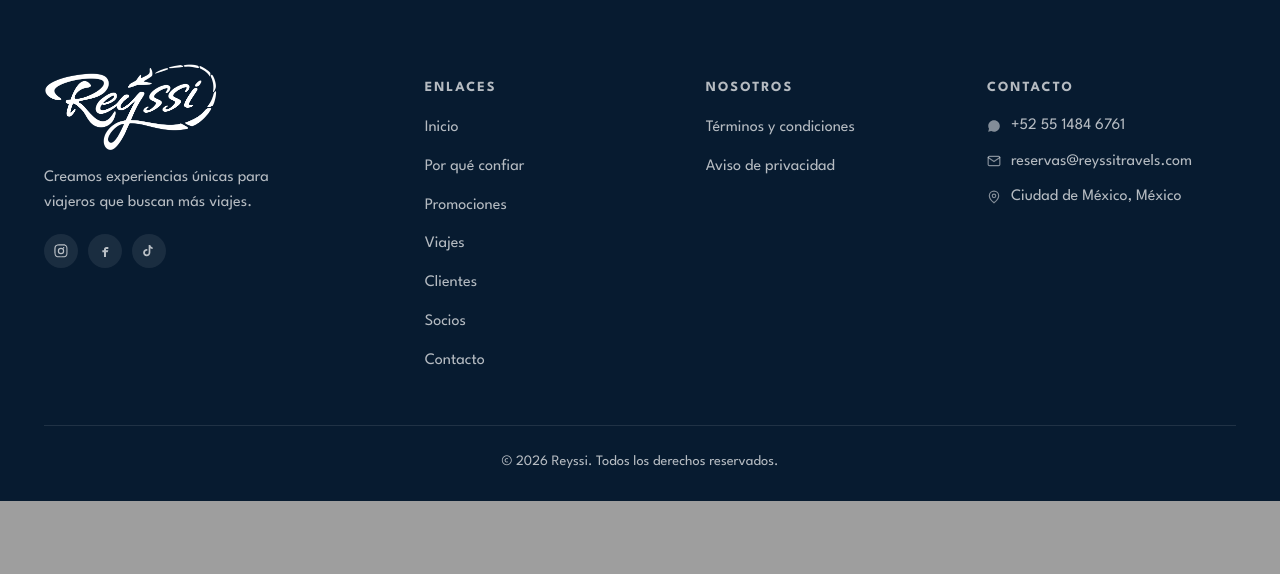
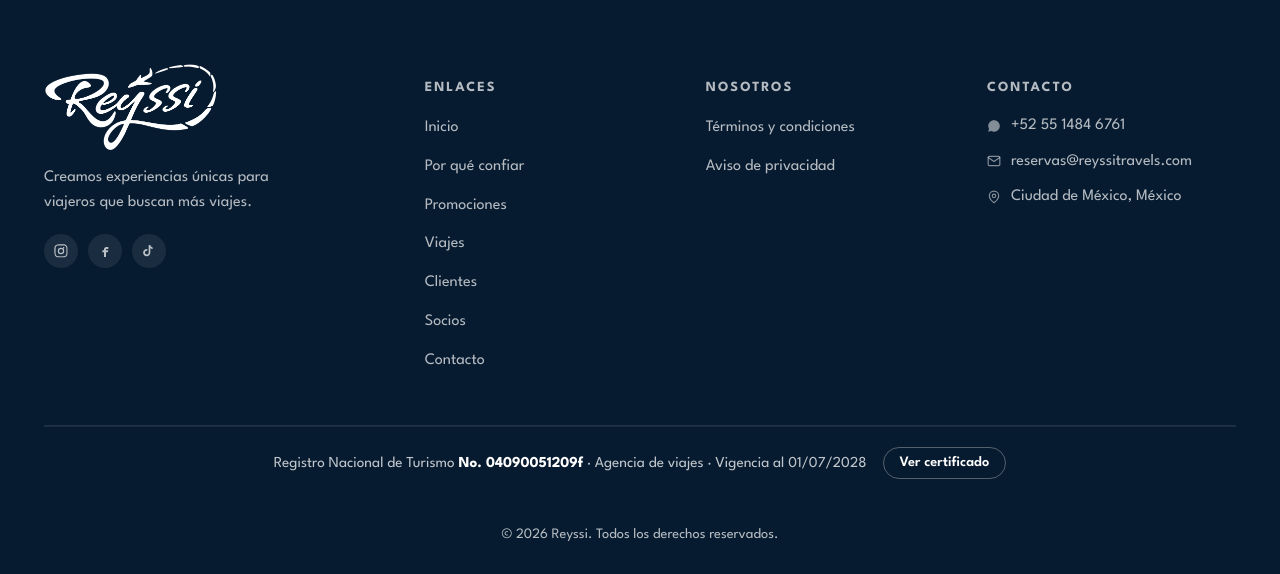
Before and after one commit to AndyCG03/reyssi-travels, a Node server app: page /viajes in a window 1280 px wide. Shown: the part 2215-2789 px from the top of the page. Before the commit the page ends 2716 px from the top, so only its background shows below. Run offline with Node 20, Linux system fonts and the light colour scheme.

Commit message:
Añadir Registro Nacional de Turismo al pie con certificado visible
Co-Authored-By: Claude Opus 5.5 <noreply@anthropic.com>
Claude-Session: https://claude.ai/code/session_018zwPDVC92pBWjNU1PNtYMc

```diff
--- a/public/css/redesign.css
+++ b/public/css/redesign.css
@@ -455,3 +455,28 @@ html, body{ overflow-x: clip; }
     background: linear-gradient(to bottom, rgba(7,27,48,.82) 0%, rgba(7,27,48,.64) 54%, rgba(7,27,48,.42) 100%);
   }
 }
+
+/* Registro Nacional de Turismo */
+.footer-rnt{
+  display: flex; flex-wrap: wrap; align-items: center; justify-content: center; gap: 10px 16px;
+  padding-block: 20px; border-top: 1px solid rgba(255,255,255,.08);
+  font-size: .95rem; color: rgba(255,255,255,.75); text-align: center;
+}
+.footer-rnt strong{ color: #fff; }
+.rnt-open{
+  padding: 8px 16px; border-radius: 999px; border: 1px solid rgba(255,255,255,.3);
+  color: #fff; font-size: .9rem; font-weight: 600;
+  transition: background .3s, border-color .3s;
+}
+.rnt-open:hover{ background: var(--azul-rey); border-color: var(--azul-rey); }
+.rnt-dialog{
+  width: min(960px, calc(100% - 32px)); max-height: calc(100% - 32px);
+  padding: 0; border: 0; border-radius: var(--radius-md); background: #fff; overflow: auto;
+}
+.rnt-dialog::backdrop{ background: rgba(7,27,48,.8); backdrop-filter: blur(4px); }
+.rnt-dialog[open]{ animation: heroIn .4s var(--ease-premium); }
+.rnt-dialog img{ width: 100%; height: auto; }
+.rnt-close{
+  position: sticky; top: 8px; float: right; margin: 8px 8px -48px 0; z-index: 1;
+  width: 40px; height: 40px; border-radius: 50%; background: var(--azul-oscuro); color: #fff; font-size: 1.6rem;
+}
--- a/public/js/nav.js
+++ b/public/js/nav.js
@@ -54,3 +54,12 @@
   }, { rootMargin: '-45% 0px -50% 0px' });
   sections.forEach(s => observer.observe(s));
 })();
+
+// Certificado del Registro Nacional de Turismo en el pie de página.
+(function(){
+  const dialog = document.getElementById('rntDialog');
+  if(!dialog) return;
+  document.querySelectorAll('[data-rnt-open]').forEach(b => b.addEventListener('click', () => dialog.showModal()));
+  dialog.querySelector('[data-rnt-close]').addEventListener('click', () => dialog.close());
+  dialog.addEventListener('click', e => { if(e.target === dialog) dialog.close(); });
+})();
--- a/public/viajes.html
+++ b/public/viajes.html
@@ -209,6 +209,14 @@
         </ul>
       </div>
     </div>
+    <div class="footer-rnt">
+      <span>Registro Nacional de Turismo <strong>No. 04090051209f</strong> · Agencia de viajes · Vigencia al 01/07/2028</span>
+      <button type="button" class="rnt-open" data-rnt-open>Ver certificado</button>
+    </div>
+    <dialog class="rnt-dialog" id="rntDialog" aria-label="Certificado del Registro Nacional de Turismo">
+      <button type="button" class="rnt-close" data-rnt-close aria-label="Cerrar">&times;</button>
+      <img src="/img/rnt-certificado.webp" alt="Certificado de inscripción en el Registro Nacional de Turismo No. 04090051209f a favor de Reyssi Travels, agencia de viajes" loading="lazy" width="1637" height="1262">
+    </dialog>
     <div class="footer-bottom">&copy; 2026 Reyssi. Todos los derechos reservados.</div>
   </div>
 </footer>
```
Also changed, not shown: public/index.html (+8 -0 lines), public/privacidad.html (+8 -0 lines), public/terminos.html (+8 -0 lines), public/img/rnt-certificado.webp (added).
